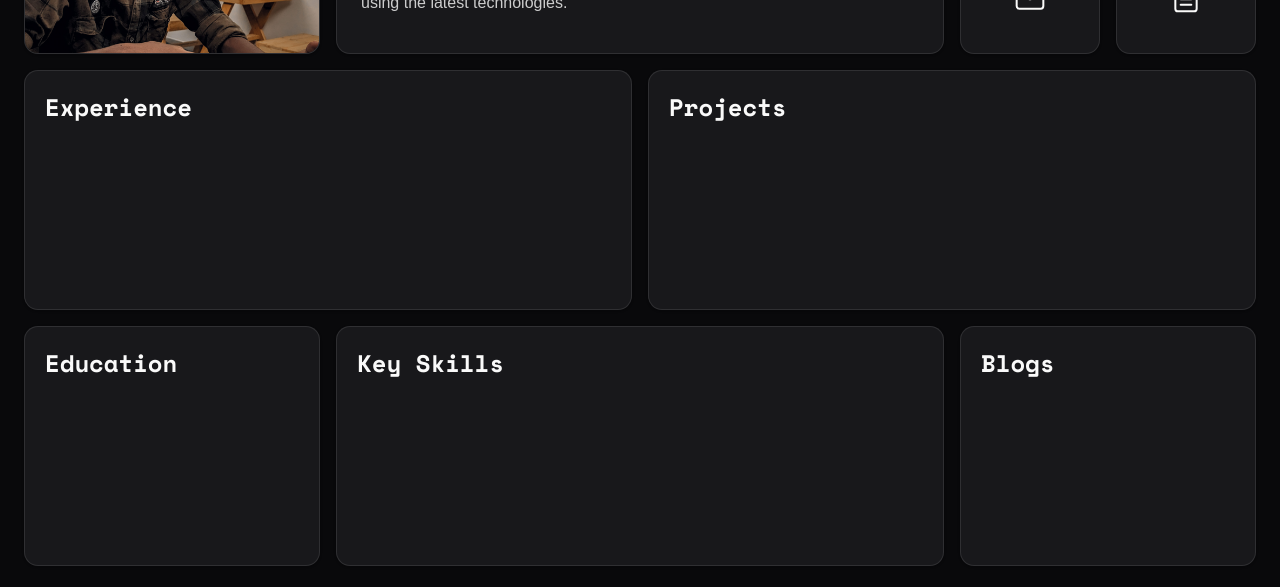
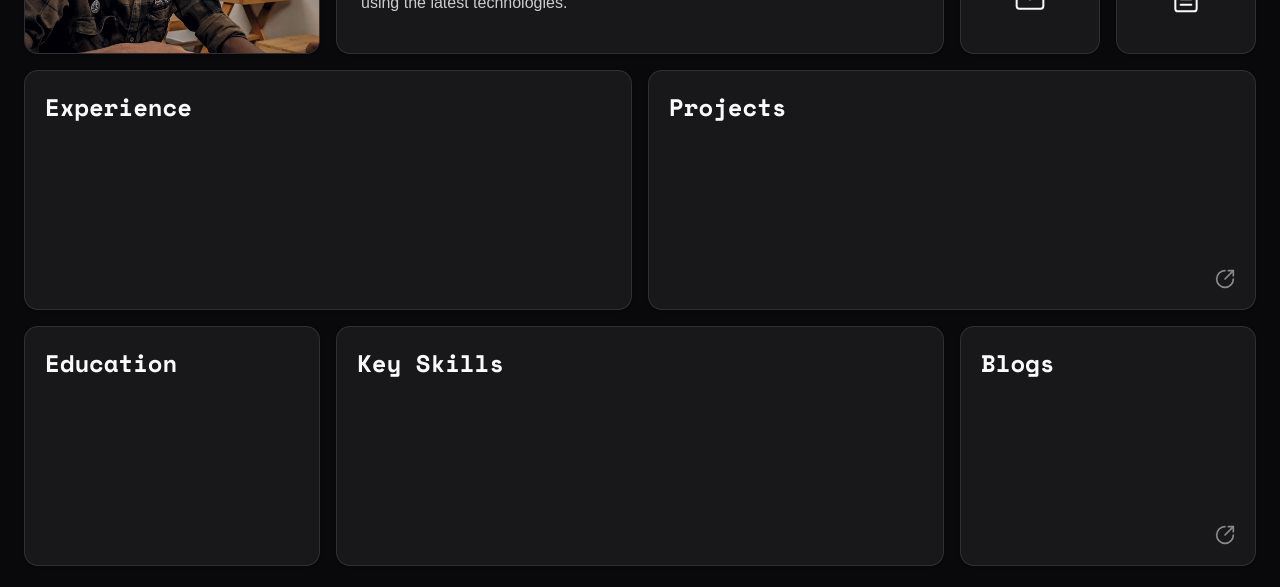
Before and after one commit to rahulr-dev/rahulr-dev.github.io, a Next.js app: page / in a window 1280 px wide. Shown: the part 210-797 px from the top of the page. Built offline with nearby package versions, Linux system fonts and the light colour scheme; a web font is replaced by a local one.

Commit message:
feat: Add GridBackground component for dynamic canvas effects

```diff
--- a/app/page.tsx
+++ b/app/page.tsx
@@ -1,10 +1,18 @@
 import { Card } from "@/components/ui/card";
-import { FileText, Github, Linkedin, Mail } from "lucide-react";
+import {
+  FileText,
+  Github,
+  Linkedin,
+  Mail,
+  CircleArrowOutUpRight,
+} from "lucide-react";
 import Image from "next/image";
+import { GridBackground } from "@/components/grid-background";
 
 export default function Home() {
   return (
-    <main className="h-screen max-w-[1310px] mx-auto px-3 sm:px-4 lg:px-6 py-3 sm:py-4 lg:py-6 overflow-hidden">
+    <main className="h-screen max-w-[1310px] mx-auto px-3 sm:px-4 lg:px-6 py-3 sm:py-4 lg:py-6 overflow-hidden relative">
+      <GridBackground />
       {/* GRID CONTAINER:
         - Mobile: 1 column (auto height)
         - Tablet (md): 4 columns
@@ -12,7 +20,7 @@ export default function Home() {
         - Compact spacing to fit in viewport
         - Fixed heights for single screen display
       */}
-      <div className="grid grid-cols-1 md:grid-cols-4 lg:grid-cols-8 gap-2 sm:gap-3 lg:gap-4 w-full h-full lg:grid-rows-[repeat(6,1fr)]">
+      <div className="grid grid-cols-1 md:grid-cols-4 lg:grid-cols-8 gap-2 sm:gap-3 lg:gap-4 w-full h-full lg:grid-rows-[repeat(6,1fr)] relative z-10">
         {/* HERO CARD: Profile Picture - 2x2 on md+, full width on mobile */}
         <Card className="col-span-1 md:col-span-2 lg:col-span-2 md:row-span-2 overflow-hidden p-0 group transition-all duration-300 hover:shadow-xl h-48 md:h-auto">
           <div className="relative w-full h-full">
@@ -90,11 +98,16 @@ export default function Home() {
           </h2>
           <div className="flex-1 flex items-center justify-center text-muted-foreground"></div>
         </Card>
-        <Card className="col-span-1 md:col-span-2 lg:col-span-4 md:row-span-2 h-40 md:h-auto flex flex-col p-3 sm:p-4 lg:p-5 transition-all duration-300 hover:shadow-xl group">
+        <Card className="col-span-1 md:col-span-2 lg:col-span-4 md:row-span-2 h-40 md:h-auto flex flex-col p-3 sm:p-4 lg:p-5 transition-all duration-300 hover:shadow-xl group cursor-pointer relative">
           <h2 className="text-lg sm:text-xl lg:text-2xl font-bold font-mono mb-2 group-hover:text-primary transition-colors">
             Projects
           </h2>
           <div className="flex-1 flex items-center justify-center text-muted-foreground"></div>
+          <CircleArrowOutUpRight
+            className="absolute bottom-3 right-3 sm:bottom-4 sm:right-4 lg:bottom-5 lg:right-5 opacity-50 group-hover:opacity-100 transition-opacity"
+            size={20}
+            strokeWidth={2}
+          />
         </Card>
 
         {/* 3rd Row: Education, Key Skills, and Blogs */}
@@ -110,11 +123,16 @@ export default function Home() {
           </h2>
           <div className="flex-1 flex items-center justify-center text-muted-foreground"></div>
         </Card>
-        <Card className="col-span-1 md:col-span-2 lg:col-span-2 md:row-span-2 h-40 md:h-auto flex flex-col p-3 sm:p-4 lg:p-5 transition-all duration-300 hover:shadow-xl group">
+        <Card className="col-span-1 md:col-span-2 lg:col-span-2 md:row-span-2 h-40 md:h-auto flex flex-col p-3 sm:p-4 lg:p-5 transition-all duration-300 hover:shadow-xl group cursor-pointer relative">
           <h2 className="text-lg sm:text-xl lg:text-2xl font-bold font-mono mb-2 group-hover:text-primary transition-colors">
             Blogs
           </h2>
           <div className="flex-1 flex items-center justify-center text-muted-foreground"></div>
+          <CircleArrowOutUpRight
+            className="absolute bottom-3 right-3 sm:bottom-4 sm:right-4 lg:bottom-5 lg:right-5 opacity-50 group-hover:opacity-100 transition-opacity"
+            size={20}
+            strokeWidth={2}
+          />
         </Card>
         {/* FUTURE CARDS:
             Just add a new <Card> here.
--- /dev/null
+++ b/components/grid-background.tsx
@@ -0,0 +1,114 @@
+"use client";
+
+import { useEffect, useRef } from "react";
+
+export function GridBackground() {
+  const canvasRef = useRef<HTMLCanvasElement>(null);
+  const mouseRef = useRef({ x: 0, y: 0 });
+
+  useEffect(() => {
+    const canvas = canvasRef.current;
+    if (!canvas) return;
+
+    const ctx = canvas.getContext("2d");
+    if (!ctx) return;
+
+    // Set canvas size
+    const resizeCanvas = () => {
+      canvas.width = window.innerWidth;
+      canvas.height = window.innerHeight;
+    };
+    resizeCanvas();
+    window.addEventListener("resize", resizeCanvas);
+
+    // Mouse move handler
+    const handleMouseMove = (e: MouseEvent) => {
+      mouseRef.current = { x: e.clientX, y: e.clientY };
+    };
+    window.addEventListener("mousemove", handleMouseMove);
+
+    // Animation
+    const gridSize = 40;
+    const revealRadius = 200;
+
+    const animate = () => {
+      ctx.clearRect(0, 0, canvas.width, canvas.height);
+
+      const mouseX = mouseRef.current.x;
+      const mouseY = mouseRef.current.y;
+
+      // Draw grid lines
+      ctx.strokeStyle = "rgba(128, 128, 128, 0.1)";
+      ctx.lineWidth = 1;
+
+      // Vertical lines
+      for (let x = 0; x < canvas.width; x += gridSize) {
+        for (let y = 0; y < canvas.height; y += gridSize) {
+          const dx = x - mouseX;
+          const dy = y - mouseY;
+          const distance = Math.sqrt(dx * dx + dy * dy);
+
+          if (distance < revealRadius) {
+            const opacity = 1 - distance / revealRadius;
+            ctx.strokeStyle = `rgba(128, 128, 128, ${opacity * 0.3})`;
+            ctx.beginPath();
+            ctx.moveTo(x, y);
+            ctx.lineTo(x, Math.min(y + gridSize, canvas.height));
+            ctx.stroke();
+          }
+        }
+      }
+
+      // Horizontal lines
+      for (let y = 0; y < canvas.height; y += gridSize) {
+        for (let x = 0; x < canvas.width; x += gridSize) {
+          const dx = x - mouseX;
+          const dy = y - mouseY;
+          const distance = Math.sqrt(dx * dx + dy * dy);
+
+          if (distance < revealRadius) {
+            const opacity = 1 - distance / revealRadius;
+            ctx.strokeStyle = `rgba(128, 128, 128, ${opacity * 0.3})`;
+            ctx.beginPath();
+            ctx.moveTo(x, y);
+            ctx.lineTo(Math.min(x + gridSize, canvas.width), y);
+            ctx.stroke();
+          }
+        }
+      }
+
+      // Draw glow effect at mouse position
+      const gradient = ctx.createRadialGradient(
+        mouseX,
+        mouseY,
+        0,
+        mouseX,
+        mouseY,
+        revealRadius
+      );
+      gradient.addColorStop(0, "rgba(99, 102, 241, 0.1)");
+      gradient.addColorStop(0.5, "rgba(99, 102, 241, 0.03)");
+      gradient.addColorStop(1, "rgba(99, 102, 241, 0)");
+
+      ctx.fillStyle = gradient;
+      ctx.fillRect(0, 0, canvas.width, canvas.height);
+
+      requestAnimationFrame(animate);
+    };
+
+    animate();
+
+    return () => {
+      window.removeEventListener("resize", resizeCanvas);
+      window.removeEventListener("mousemove", handleMouseMove);
+    };
+  }, []);
+
+  return (
+    <canvas
+      ref={canvasRef}
+      className="fixed inset-0 pointer-events-none z-0"
+      style={{ opacity: 0.6 }}
+    />
+  );
+}
```
